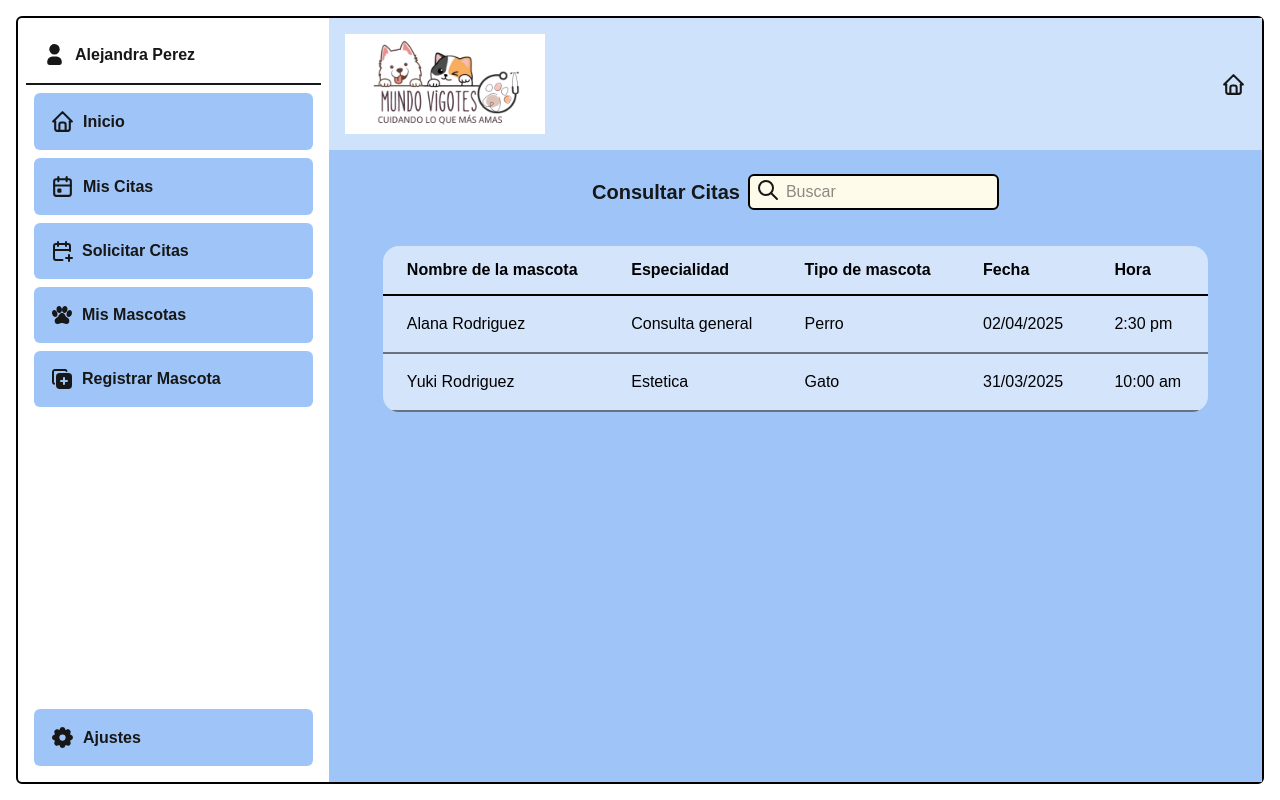
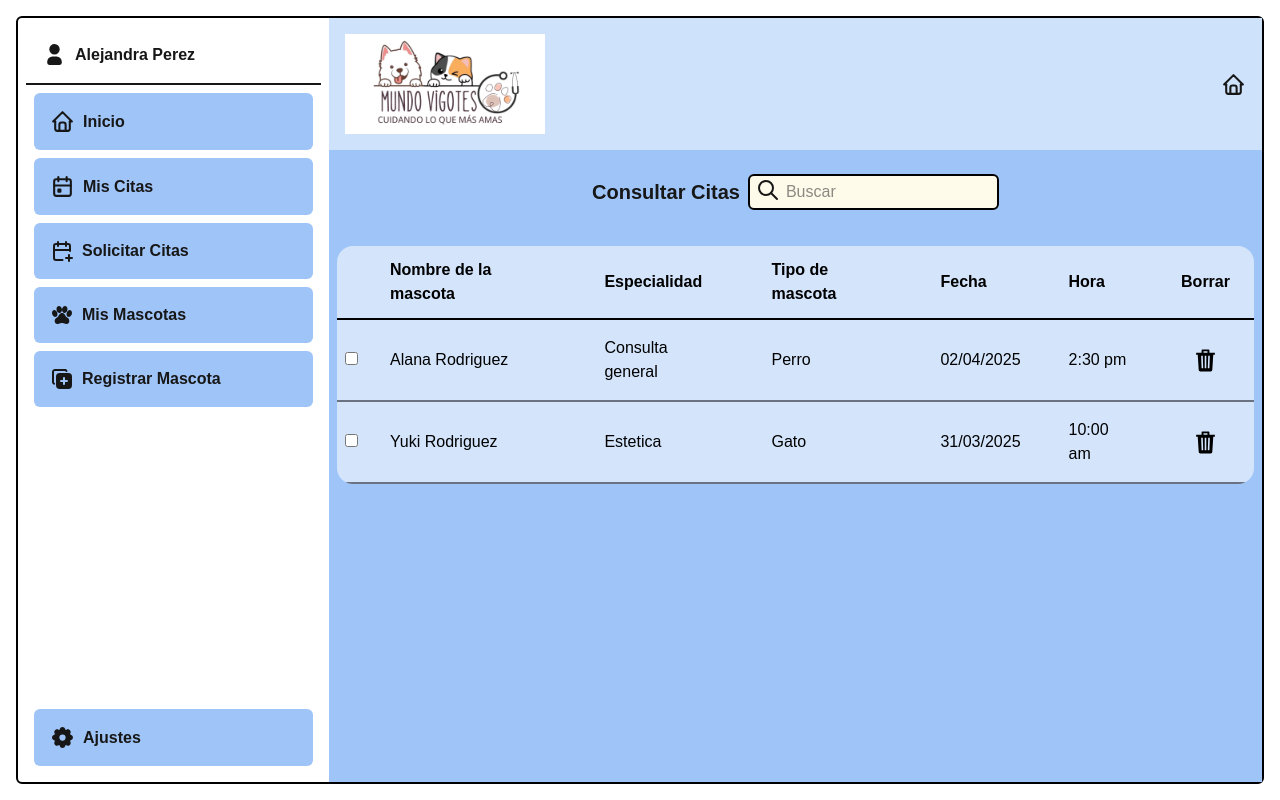
Before and after one commit to andersonP-R/pets-app, a Next.js app: page /dashboard/mis-citas in a window 1280 px wide. Built offline with nearby package versions, Linux system fonts and the light colour scheme.

Commit message:
upd mis citas page

```diff
--- a/src/app/dashboard/mis-citas/page.tsx
+++ b/src/app/dashboard/mis-citas/page.tsx
@@ -1,4 +1,6 @@
 import { SearchLogo } from "@/components/ui/logos/SearchLogo";
+import Link from "next/link";
+import { IoTrashSharp } from "react-icons/io5";
 
 export default function MisCitasPage() {
   return (
@@ -18,10 +20,11 @@ export default function MisCitasPage() {
       </div>
 
       {/* ------------------- TABLA --------------------------- */}
-      <div className="relative overflow-x-auto rounded-2xl w-[90%]">
+      <div className="relative overflow-x-auto rounded-2xl">
         <table className="w-full text-left rtl:text-right text-black">
           <thead className="text-[16px] border-b-2 border-black text-black bg-[#ffffff8a] ">
             <tr>
+              <th scope="col" className=""></th>
               <th scope="col" className="px-6 py-3">
                 Nombre de la mascota
               </th>
@@ -37,10 +40,16 @@ export default function MisCitasPage() {
               <th scope="col" className="px-6 py-3">
                 Hora
               </th>
+              <th scope="col" className="px-6 py-3">
+                Borrar
+              </th>
             </tr>
           </thead>
           <tbody>
             <tr className="bg-[#ffffff8a] border-b-2 border-gray-500">
+              <th scope="row" className="px-2">
+                <input type="checkbox" />
+              </th>
               <th
                 scope="row"
                 className="px-6 py-4 font-medium text-black whitespace-nowrap"
@@ -51,8 +60,16 @@ export default function MisCitasPage() {
               <td className="px-6 py-4">Perro</td>
               <td className="px-6 py-4">02/04/2025</td>
               <td className="px-6 py-4">2:30 pm</td>
+              <td className="flex items-center justify-center h-[80px]">
+                <Link href={"#"}>
+                  <IoTrashSharp size={25} />
+                </Link>
+              </td>
             </tr>
             <tr className="bg-[#ffffff8a] border-b-2 border-gray-500">
+              <th scope="row" className="px-2">
+                <input type="checkbox" />
+              </th>
               <th
                 scope="row"
                 className="px-6 py-4 font-medium text-black whitespace-nowrap"
@@ -63,6 +80,11 @@ export default function MisCitasPage() {
               <td className="px-6 py-4">Gato</td>
               <td className="px-6 py-4">31/03/2025</td>
               <td className="px-6 py-4">10:00 am</td>
+              <td className="flex items-center justify-center h-[80px]">
+                <Link href={"#"}>
+                  <IoTrashSharp size={25} />
+                </Link>
+              </td>
             </tr>
           </tbody>
         </table>
```
